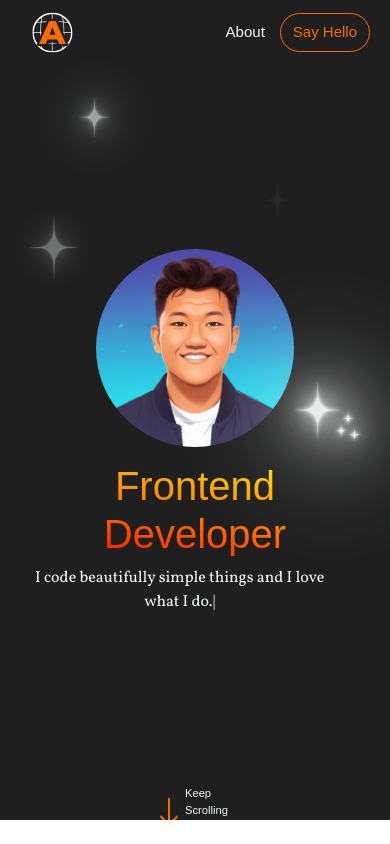
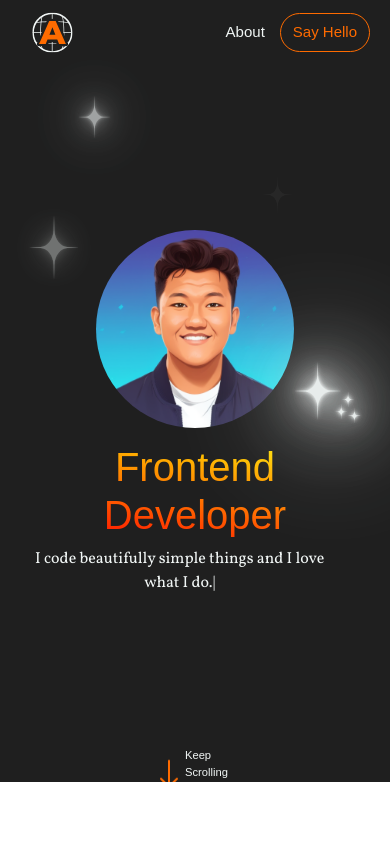
Before and after one commit to achmadjie/my-portfolio, a Next.js app: page / in a window 390 px wide. Built offline with nearby package versions, Linux system fonts and the light colour scheme; a web font is replaced by a local one.

Commit message:
change the height of headline

```diff
--- a/app/components/head/Headline.css
+++ b/app/components/head/Headline.css
@@ -146,6 +146,10 @@ p.headline-desc {
 }
 
 @media (max-width: 431px) {
+  .headline-container{
+    height: 85vh;
+  }
+
   .main-headline {
     flex-direction: column;
     text-align: center;
```
